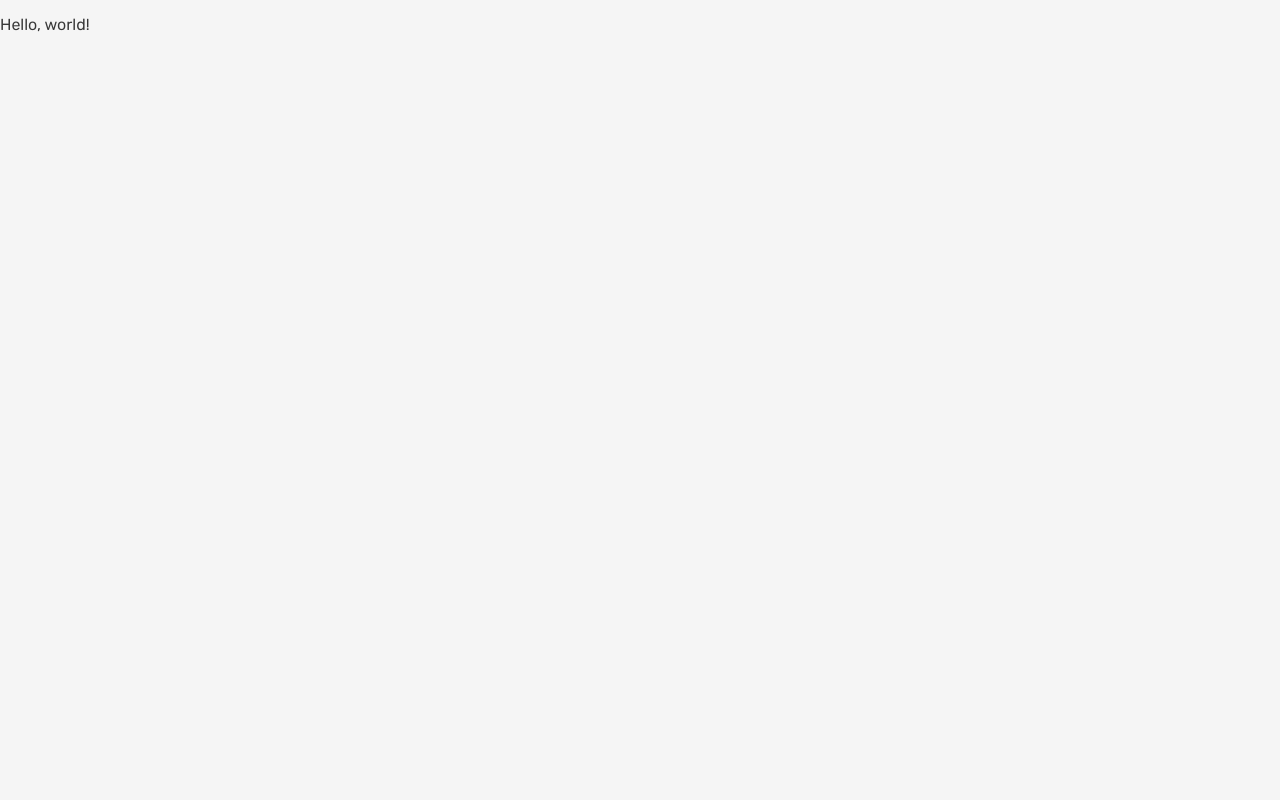
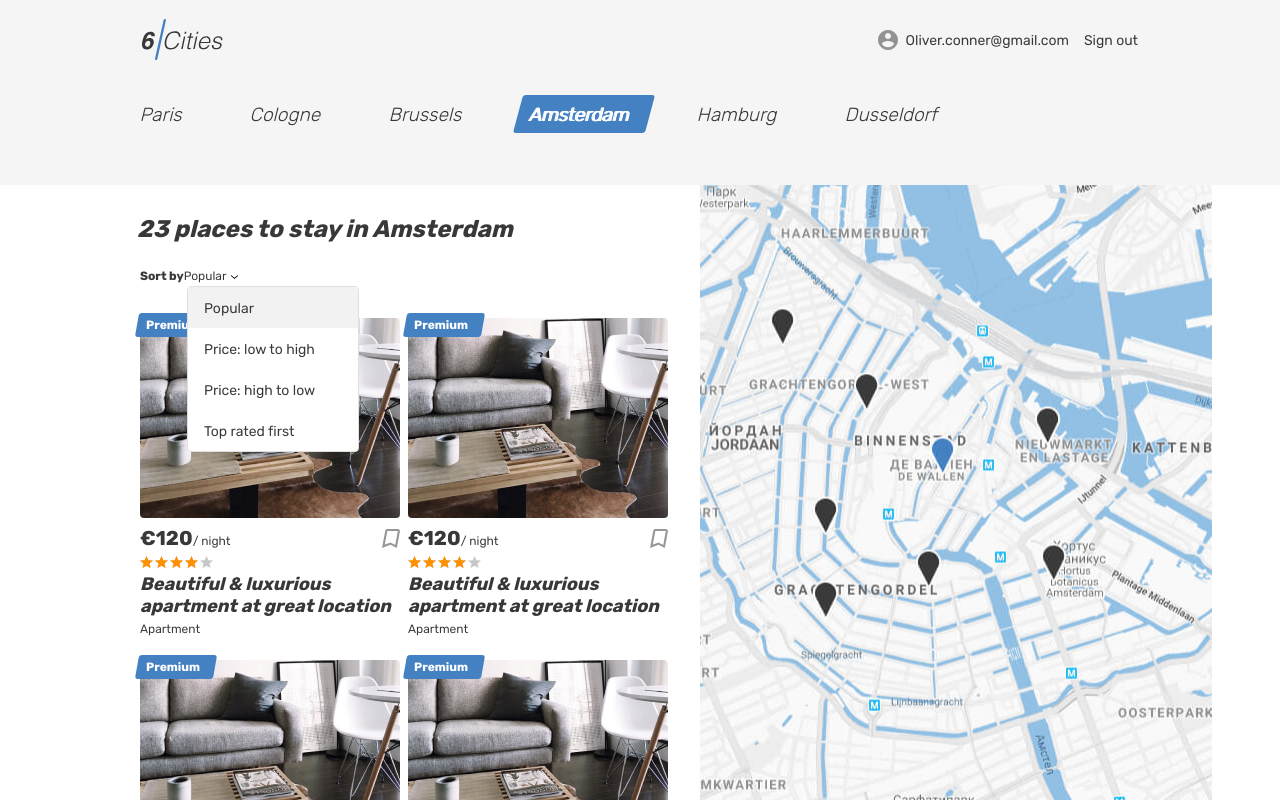
Before and after one commit to DepressiaGitHub/1337837-six-cities-9, a React (Create React App) app in the folder project/: page / in a window 1280 px wide. Built offline with nearby package versions, Linux system fonts and the light colour scheme.

Commit message:
Создаёт компонент для основной страницы и передаёт в него кол-во объявлений.

```diff
--- a/project/src/components/app/app.tsx
+++ b/project/src/components/app/app.tsx
@@ -1,5 +1,13 @@
-function App(): JSX.Element {
-  return <p>Hello, world!</p>;
+import MainPageScreen from '../main-page-screen/main-page-screen';
+
+type AppScreenProps = {
+  placesCount: number;
+}
+
+function App({placesCount}: AppScreenProps): JSX.Element {
+  return (
+    <MainPageScreen placesCount={placesCount} />
+  );
 }
 
 export default App;
--- /dev/null
+++ b/project/src/components/header/header.tsx
@@ -0,0 +1,33 @@
+function Header ():JSX.Element {
+  return (
+    <header className="header">
+      <div className="container">
+        <div className="header__wrapper">
+          <div className="header__left">
+            <a className="header__logo-link header__logo-link--active">
+              <img className="header__logo" src="img/logo.svg" alt="6 cities logo" width="81" height="41" />
+            </a>
+          </div>
+          <nav className="header__nav">
+            <ul className="header__nav-list">
+              <li className="header__nav-item user">
+                <a className="header__nav-link header__nav-link--profile" href="#">
+                  <div className="header__avatar-wrapper user__avatar-wrapper">
+                  </div>
+                  <span className="header__user-name user__name">Oliver.conner@gmail.com</span>
+                </a>
+              </li>
+              <li className="header__nav-item">
+                <a className="header__nav-link" href="#">
+                  <span className="header__signout">Sign out</span>
+                </a>
+              </li>
+            </ul>
+          </nav>
+        </div>
+      </div>
+    </header>
+  );
+}
+
+export default Header;
--- /dev/null
+++ b/project/src/components/main-page-screen/main-page-screen.tsx
@@ -0,0 +1,89 @@
+import PlaceCard from '../place-card/place-card';
+import Header from '../header/header';
+
+type mainPageScreenProps = {
+  placesCount: number;
+}
+
+function MainPageScreen ({placesCount}: mainPageScreenProps):JSX.Element {
+  return (
+
+    <div className="page page--gray page--main">
+      <Header />
+      <main className="page__main page__main--index">
+        <h1 className="visually-hidden">Cities</h1>
+        <div className="tabs">
+          <section className="locations container">
+            <ul className="locations__list tabs__list">
+              <li className="locations__item">
+                <a className="locations__item-link tabs__item" href="#">
+                  <span>Paris</span>
+                </a>
+              </li>
+              <li className="locations__item">
+                <a className="locations__item-link tabs__item" href="#">
+                  <span>Cologne</span>
+                </a>
+              </li>
+              <li className="locations__item">
+                <a className="locations__item-link tabs__item" href="#">
+                  <span>Brussels</span>
+                </a>
+              </li>
+              <li className="locations__item">
+                <a className="locations__item-link tabs__item tabs__item--active">
+                  <span>Amsterdam</span>
+                </a>
+              </li>
+              <li className="locations__item">
+                <a className="locations__item-link tabs__item" href="#">
+                  <span>Hamburg</span>
+                </a>
+              </li>
+              <li className="locations__item">
+                <a className="locations__item-link tabs__item" href="#">
+                  <span>Dusseldorf</span>
+                </a>
+              </li>
+            </ul>
+          </section>
+        </div>
+        <div className="cities">
+          <div className="cities__places-container container">
+            <section className="cities__places places">
+              <h2 className="visually-hidden">Places</h2>
+              <b className="places__found">{placesCount} places to stay in Amsterdam</b>
+              <form className="places__sorting" action="#" method="get">
+                <span className="places__sorting-caption">Sort by</span>
+                <span className="places__sorting-type" tabIndex={0}>
+                  Popular
+                  <svg className="places__sorting-arrow" width="7" height="4">
+                    <use xlinkHref="#icon-arrow-select"></use>
+                  </svg>
+                </span>
+                <ul className="places__options places__options--custom places__options--opened">
+                  <li className="places__option places__option--active" tabIndex={0}>Popular</li>
+                  <li className="places__option" tabIndex={0}>Price: low to high</li>
+                  <li className="places__option" tabIndex={0}>Price: high to low</li>
+                  <li className="places__option" tabIndex={0}>Top rated first</li>
+                </ul>
+              </form>
+              <div className="cities__places-list places__list tabs__content">
+                <PlaceCard />
+                <PlaceCard />
+                <PlaceCard />
+                <PlaceCard />
+                <PlaceCard />
+              </div>
+            </section>
+            <div className="cities__right-section">
+              <section className="cities__map map"></section>
+            </div>
+          </div>
+        </div>
+      </main>
+    </div>
+  );
+}
+
+export default MainPageScreen;
--- /dev/null
+++ b/project/src/components/place-card/place-card.tsx
@@ -0,0 +1,40 @@
+function PlaceCard ():JSX.Element {
+  return (
+    <article className="cities__place-card place-card">
+      <div className="place-card__mark">
+        <span>Premium</span>
+      </div>
+      <div className="cities__image-wrapper place-card__image-wrapper">
+        <a href="#">
+          <img className="place-card__image" src="img/apartment-01.jpg" width="260" height="200" alt="Place image" />
+        </a>
+      </div>
+      <div className="place-card__info">
+        <div className="place-card__price-wrapper">
+          <div className="place-card__price">
+            <b className="place-card__price-value">&euro;120</b>
+            <span className="place-card__price-text">&#47;&nbsp;night</span>
+          </div>
+          <button className="place-card__bookmark-button button" type="button">
+            <svg className="place-card__bookmark-icon" width="18" height="19">
+              <use xlinkHref="#icon-bookmark"></use>
+            </svg>
+            <span className="visually-hidden">To bookmarks</span>
+          </button>
+        </div>
+        <div className="place-card__rating rating">
+          <div className="place-card__stars rating__stars">
+            <span style={{width: '80%'}}></span>
+            <span className="visually-hidden">Rating</span>
+          </div>
+        </div>
+        <h2 className="place-card__name">
+          <a href="#">Beautiful &amp; luxurious apartment at great location</a>
+        </h2>
+        <p className="place-card__type">Apartment</p>
+      </div>
+    </article>
+  );
+}
+
+export default PlaceCard;
--- a/project/src/index.tsx
+++ b/project/src/index.tsx
@@ -2,8 +2,14 @@
 import ReactDOM from 'react-dom';
 import App from './components/app/app';
 
+const Setting = {
+  PLACES_COUNT: 23,
+};
+
 ReactDOM.render(
   <React.StrictMode>
-    <App />
+    <App
+      placesCount = {Setting.PLACES_COUNT}
+    />
   </React.StrictMode>,
   document.getElementById('root'));
```
Also changed, not shown: 1 other file (tests, documents, lock files or other folders).
